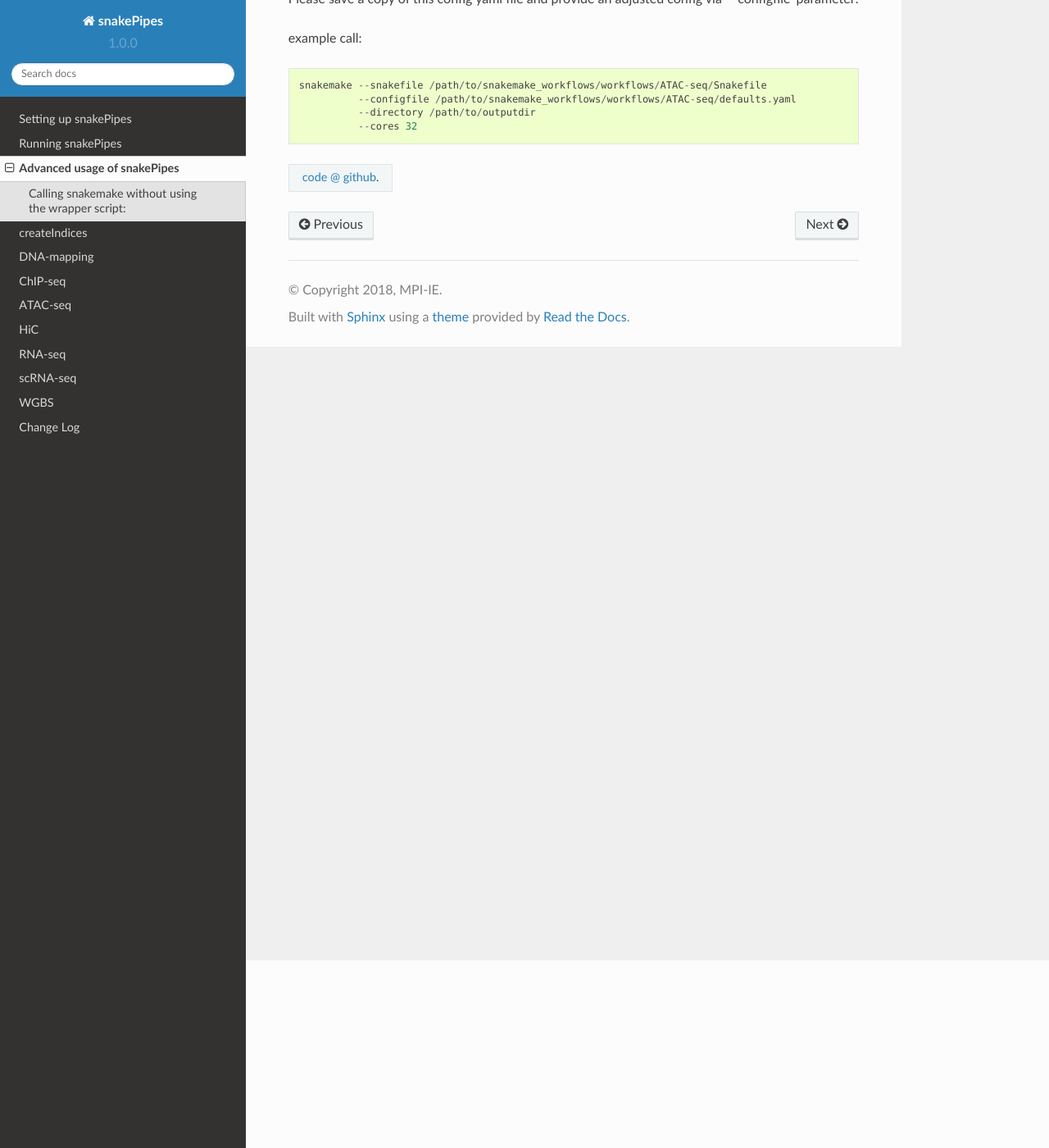
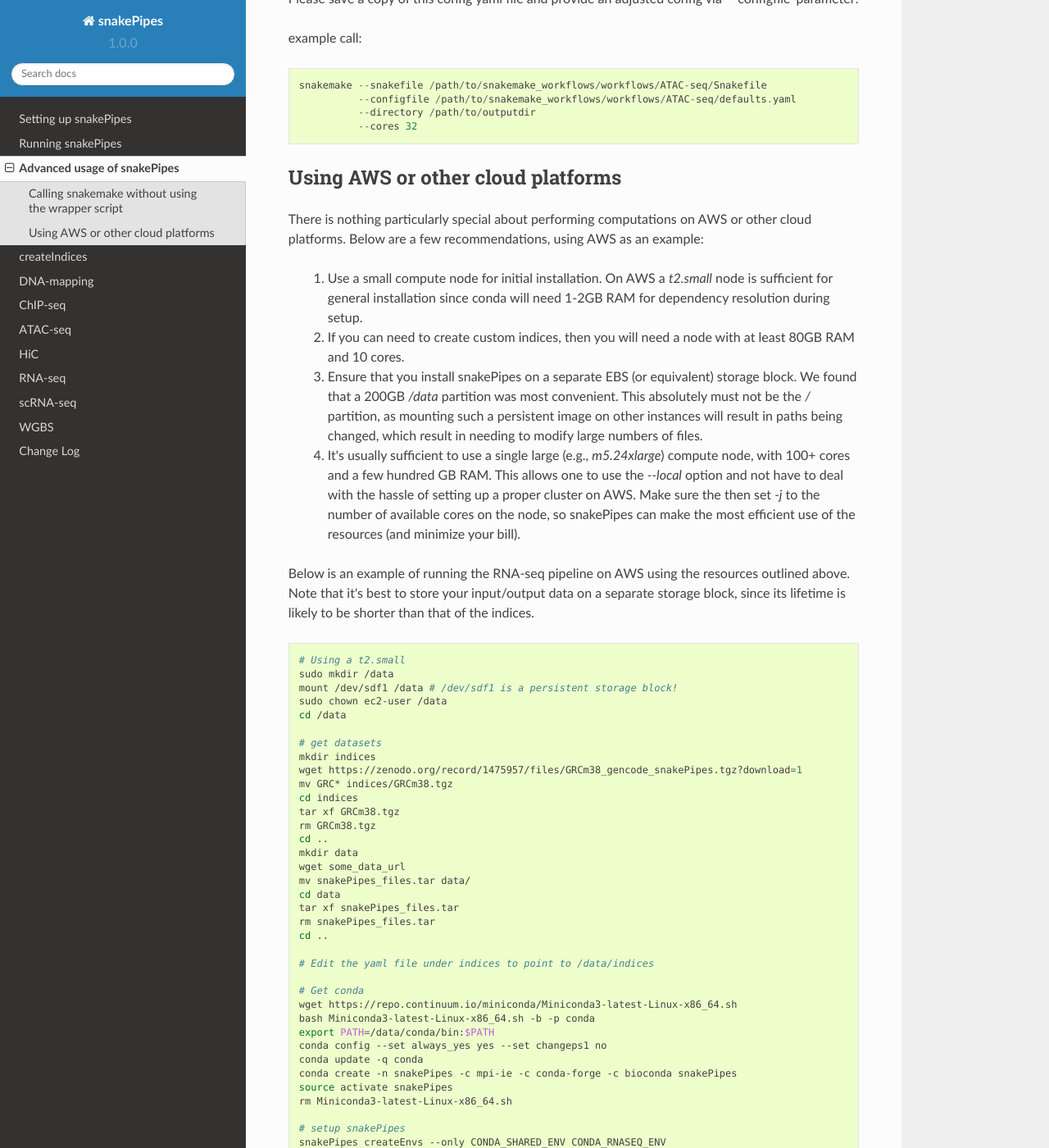
Before and after one commit to maxplanck-ie/snakepipes, a Sphinx documentation site: the page built from docs/content/advanced_usage.rst, in a window 1280 px wide and 1400 px high, scrolled down 229 px. Shown: the whole window at 82% size. Built offline with Sphinx 7.4.7 and the Read the Docs theme 2.0.0, drawn with Linux system fonts in a browser that asks for light colours; some of the changed text lies outside the part shown.

Commit message:
Document AWS and the premade indices

```diff
--- a/docs/content/advanced_usage.rst
+++ b/docs/content/advanced_usage.rst
@@ -1,8 +1,8 @@
 Advanced usage of snakePipes
 ============================
 
-Calling snakemake without using the wrapper script:
----------------------------------------------------
+Calling snakemake without using the wrapper script
+--------------------------------------------------
 
 Please save a copy of this config yaml file and provide an adjusted config via '--configfile' parameter!
 
@@ -12,3 +12,67 @@ example call::
               --configfile /path/to/snakemake_workflows/workflows/ATAC-seq/defaults.yaml
               --directory /path/to/outputdir
               --cores 32
+
+Using AWS or other cloud platforms
+----------------------------------
+
+There is nothing particularly special about performing computations on AWS or other cloud platforms. Below are a few recommendations, using AWS as an example:
+
+ 1. Use a small compute node for initial installation. On AWS a `t2.small` node is sufficient for general installation since conda will need 1-2GB RAM for dependency resolution during setup.
+ 2. If you can need to create custom indices, then you will need a node with at least 80GB RAM and 10 cores.
+ 3. Ensure that you install snakePipes on a separate EBS (or equivalent) storage block. We found that a 200GB `/data` partition was most convenient. This absolutely must not be the `/` partition, as mounting such a persistent image on other instances will result in paths being changed, which result in needing to modify large numbers of files.
+ 4. It's usually sufficient to use a single large (e.g., `m5.24xlarge`) compute node, with 100+ cores and a few hundred GB RAM. This allows one to use the `--local` option and not have to deal with the hassle of setting up a proper cluster on AWS. Make sure the then set `-j` to the number of available cores on the node, so snakePipes can make the most efficient use of the resources (and minimize your bill).
+
+Below is an example of running the RNA-seq pipeline on AWS using the resources outlined above. Note that it's best to store your input/output data on a separate storage block, since its lifetime is likely to be shorter than that of the indices.
+
+.. code:: bash
+
+    # Using a t2.small
+    sudo mkdir /data
+    mount /dev/sdf1 /data # /dev/sdf1 is a persistent storage block!
+    sudo chown ec2-user /data
+    cd /data
+
+    # get datasets
+    mkdir indices
+    wget https://zenodo.org/record/1475957/files/GRCm38_gencode_snakePipes.tgz?download=1
+    mv GRC* indices/GRCm38.tgz
+    cd indices
+    tar xf GRCm38.tgz
+    rm GRCm38.tgz
+    cd ..
+    mkdir data
+    wget some_data_url
+    mv snakePipes_files.tar data/
+    cd data
+    tar xf snakePipes_files.tar
+    rm snakePipes_files.tar
+    cd ..
+
+    # Edit the yaml file under indices to point to /data/indices
+
+    # Get conda
+    wget https://repo.continuum.io/miniconda/Miniconda3-latest-Linux-x86_64.sh
+    bash Miniconda3-latest-Linux-x86_64.sh -b -p conda
+    export PATH=/data/conda/bin:$PATH
+    conda config --set always_yes yes --set changeps1 no
+    conda update -q conda
+    conda create -n snakePipes -c mpi-ie -c conda-forge -c bioconda snakePipes
+    source activate snakePipes
+    rm Miniconda3-latest-Linux-x86_64.sh
+
+    # setup snakePipes
+    snakePipes createEnvs --only CONDA_SHARED_ENV CONDA_RNASEQ_ENV
+
+    # Update defaults.yaml to use /data/tmp for temporary space
+
+Then a larger instance can be spun up and the `RNA-seq` pipeline run as normal.
+
+.. code:: bash
+
+    mkdir /data
+    mount /dev/sdf1 /data
+    chown ec2-user /data
+    export PATH=/data/snakePipes/bin:$PATH
+    source activate snakePipes
+    RNA-seq -m alignment -i /data/data -o /data/output --local -j 192 /data/indices/GRCm28.yaml
```
Also changed, not shown: docs/content/setting_up.rst (+11 -0 lines).
